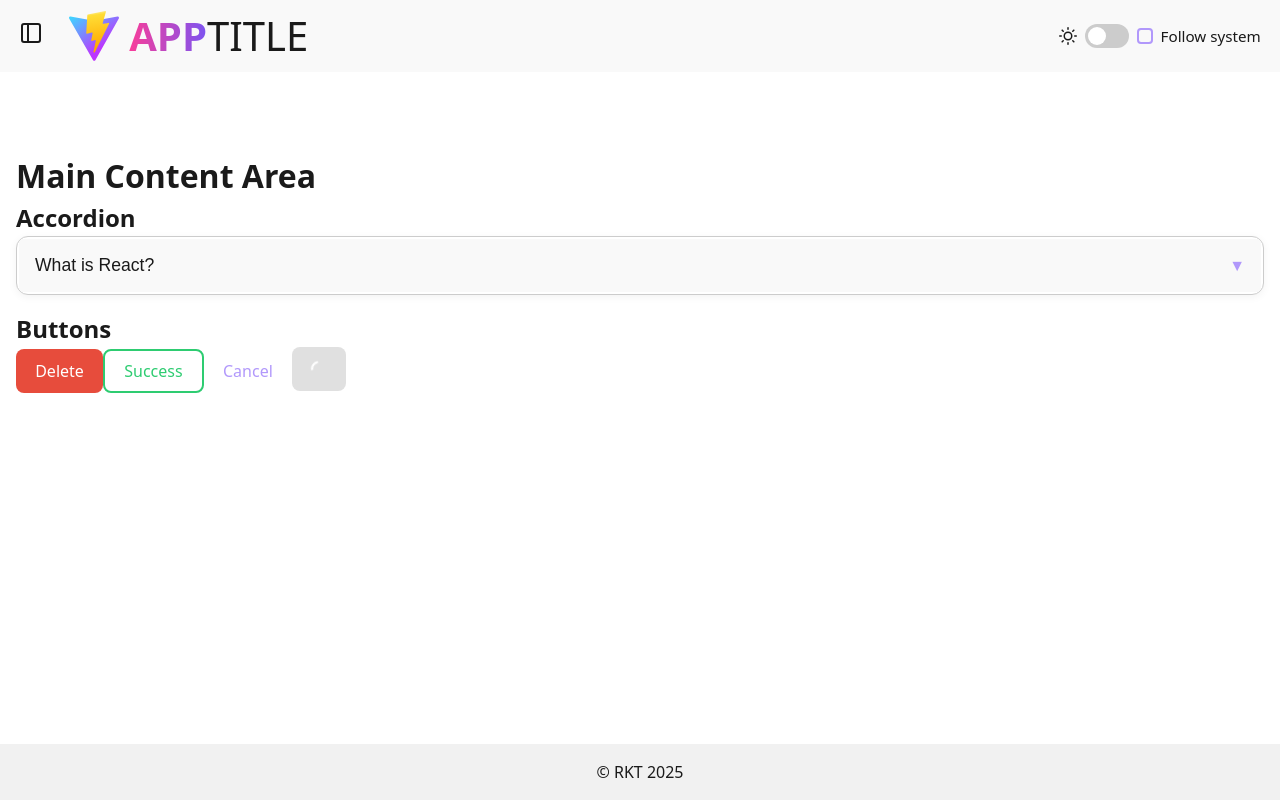
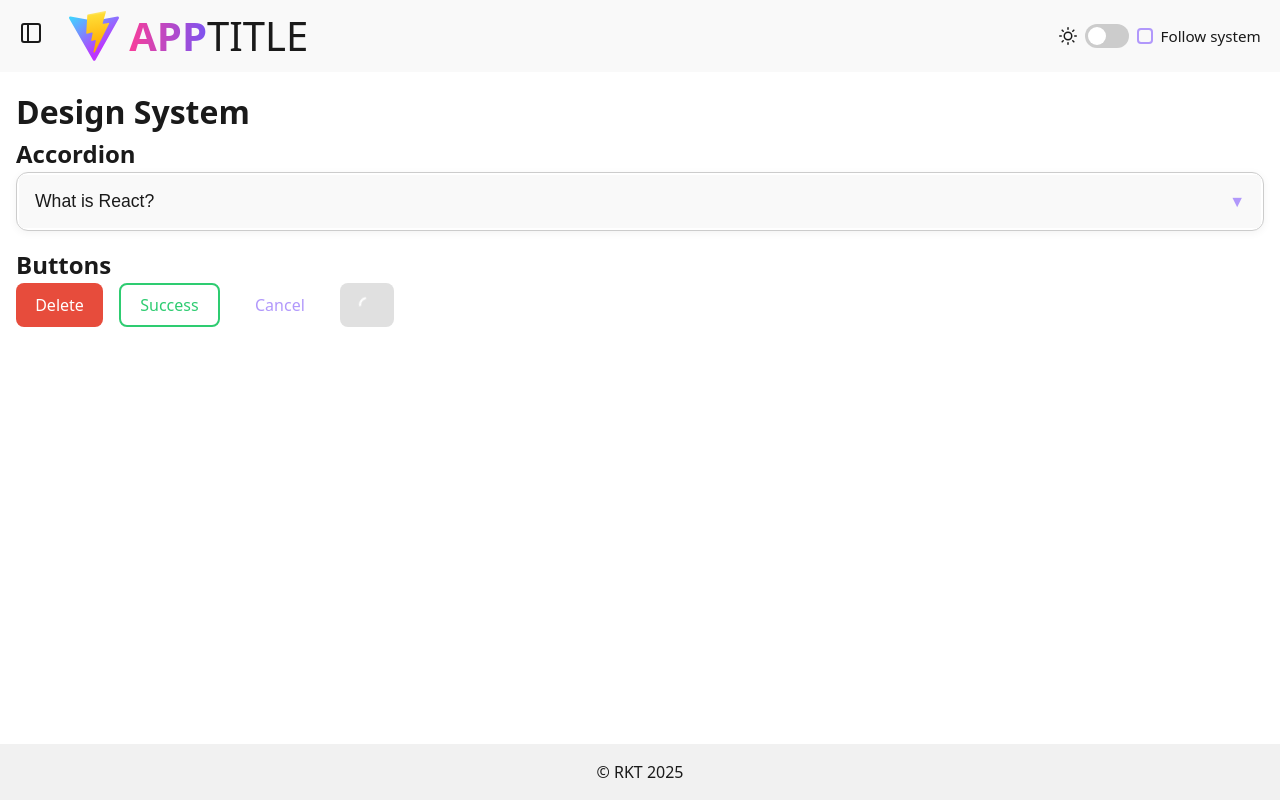
Before and after one commit to MeRahulThakur/React-ResponsiveUI, a React (Vite) app: page / in a window 1280 px wide. Built offline with nearby package versions, Linux system fonts and the light colour scheme.

Commit message:
Minor UI changes

```diff
--- a/src/App.tsx
+++ b/src/App.tsx
@@ -25,15 +25,17 @@ const PageLayout: React.FC = () => {
         }}
       >
         <Header isSticky onMenuToggle={toggleSidebar} />
-        <main style={{ flex: 1, padding: '1rem', paddingTop: '80px', paddingBottom: '80px' }}>
-          <h1>Main Content Area</h1>
+        <main style={{ flex: 1, padding: '1rem' }}>
+          <h1>Design System</h1>
           <h2>Accordion</h2>
           <Accordion />
           <h2>Buttons</h2>
-          <Button variant="contained" color="danger" onClick={() => {}}>Delete</Button>
-          <Button variant="outlined" color="success" onClick={() => {}}>Success</Button>
-          <Button variant="text" color="default" onClick={() => {}}>Cancel</Button>
-          <Button variant="contained" color="default" onClick={() => {}} loading>Cancel</Button>
+          <div style={{display:'flex', gap: '1rem'}}>
+            <Button variant="contained" color="danger" onClick={() => {}}>Delete</Button>
+            <Button variant="outlined" color="success" onClick={() => {}}>Success</Button>
+            <Button variant="text" color="default" onClick={() => {}}>Cancel</Button>
+            <Button variant="contained" color="default" onClick={() => {}} loading>Loading</Button>
+          </div>
 
         </main>
         <Footer isSticky />
```
